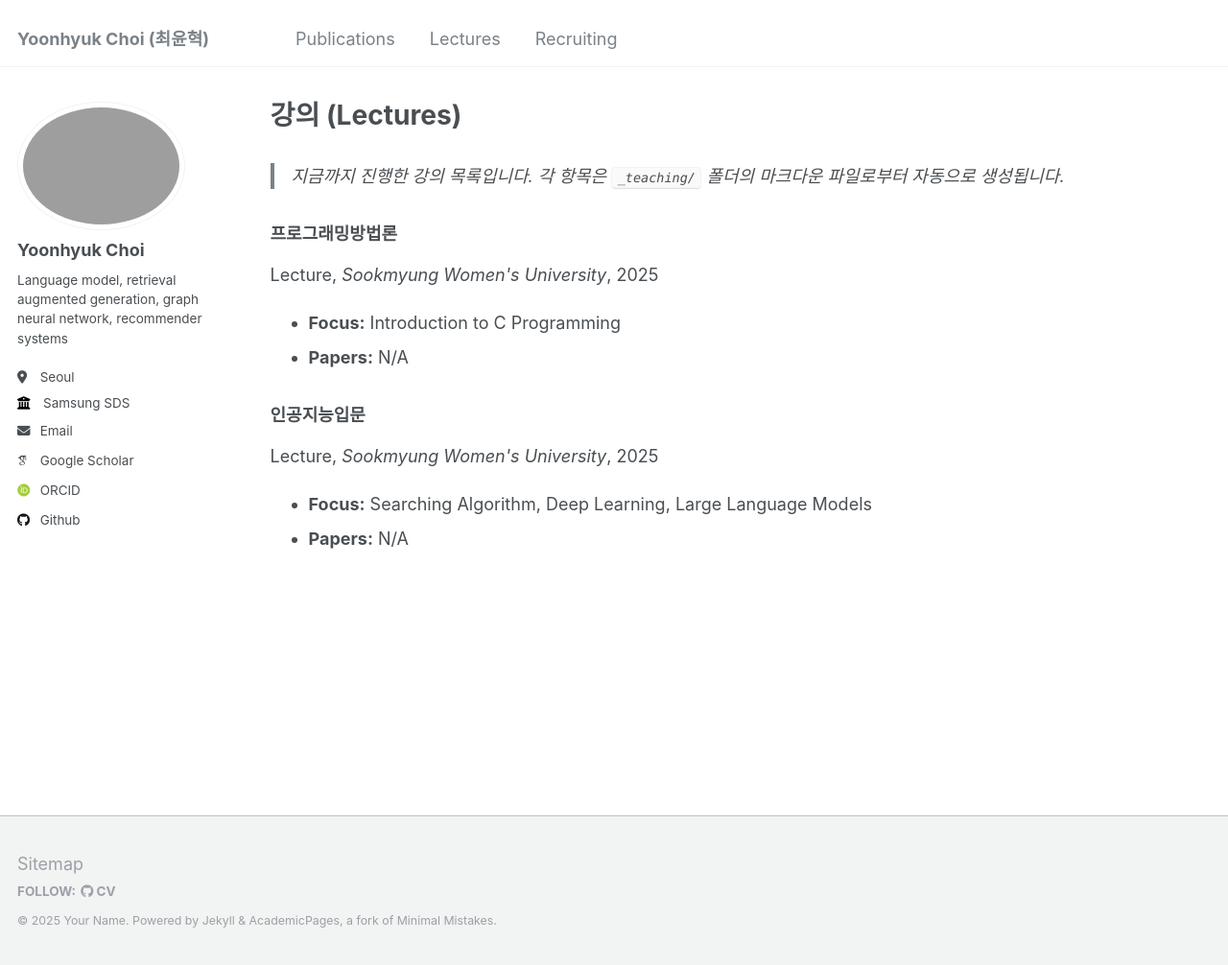
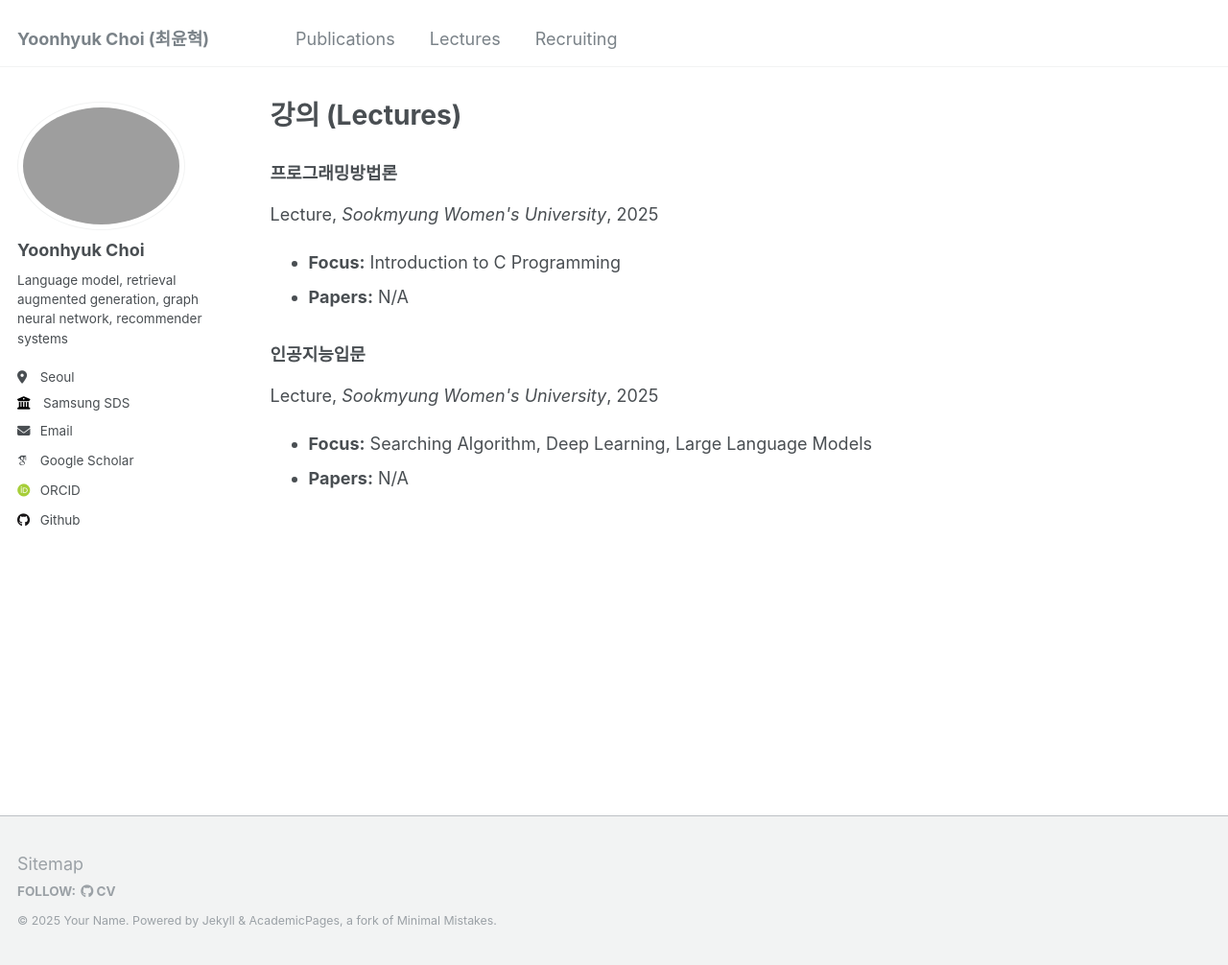
Before and after one commit to ChoiYoonHyuk/ChoiYoonHyuk.github.io, a Jekyll site: the page built from _pages/lectures.md, in a window 1280 px wide and 1006 px high. Shown: the whole window at 96% size. Built offline with Jekyll 4.4.1, drawn with Linux system fonts in a browser that asks for light colours; some web fonts are replaced.

Commit message:
Update lectures.md

```diff
--- a/_pages/lectures.md
+++ b/_pages/lectures.md
@@ -9,7 +9,7 @@ author_profile: true
 {% include base_path %}
 
 
-> 지금까지 진행한 강의 목록입니다. 각 항목은 `_teaching/` 폴더의 마크다운 파일로부터 자동으로 생성됩니다.
+<!-- > 지금까지 진행한 강의 목록입니다. 각 항목은 `_teaching/` 폴더의 마크다운 파일로부터 자동으로 생성됩니다. -->
 
 
 {% for post in site.teaching reversed %}
```
